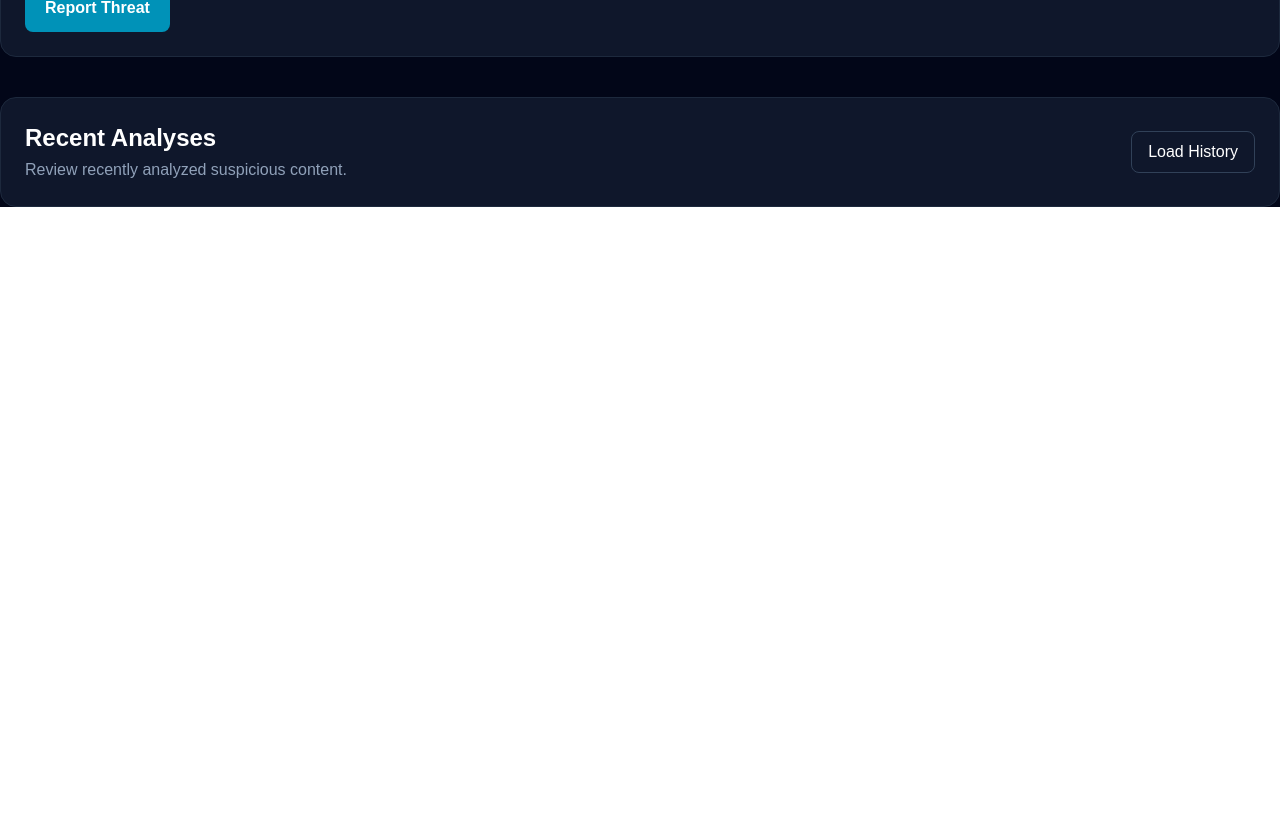
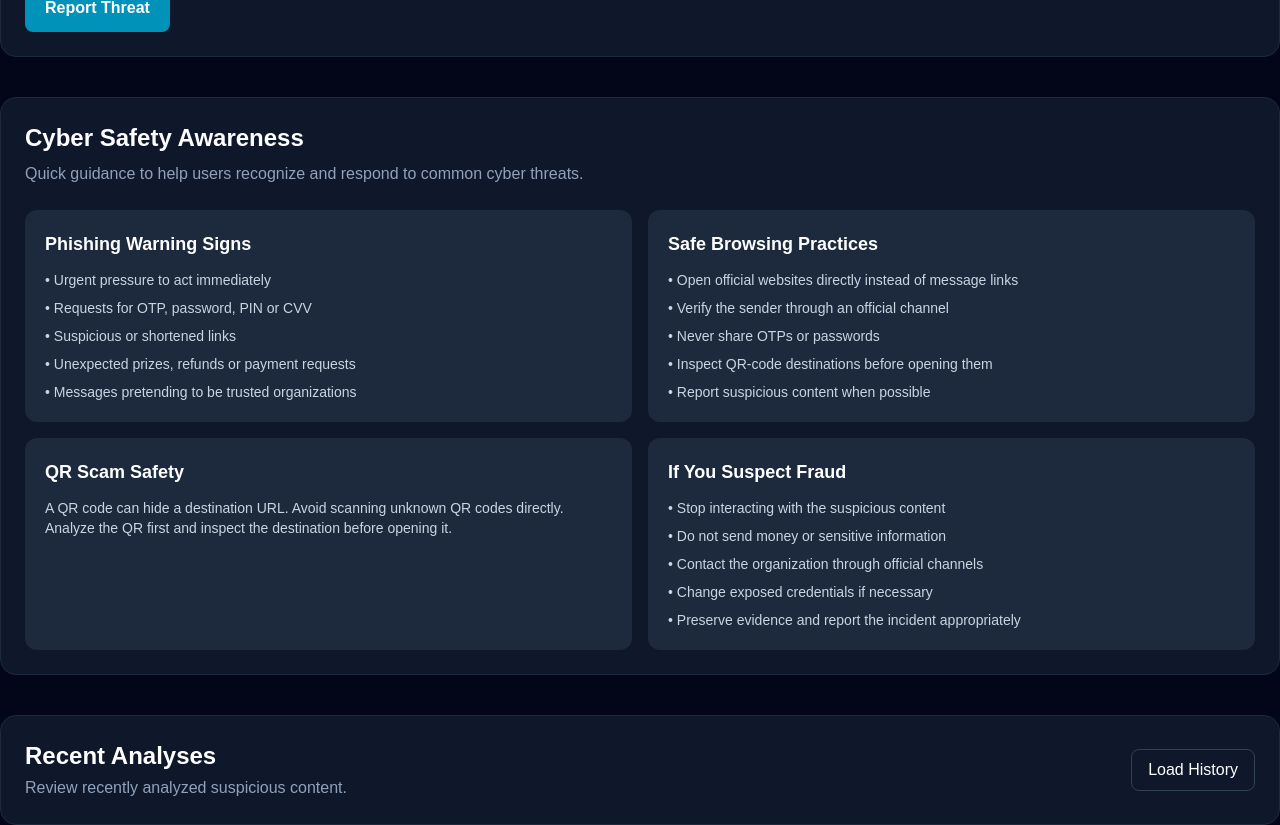
Before and after one commit to Leelavathi-Mangina/cyber-shield, a Next.js app in the folder client/: page / in a window 1280 px wide. Shown: the part 1680-2505 px from the top of the page. Before the commit the page ends 1887 px from the top, so only its background shows below. Built offline with nearby package versions, Linux system fonts and the light colour scheme.

Commit message:
feat: add cyber safety awareness module

```diff
--- a/client/src/app/page.js
+++ b/client/src/app/page.js
@@ -514,6 +514,67 @@ export default function Home() {
       </section>
 
       <section className="mt-10 rounded-2xl border border-slate-800 bg-slate-900 p-6">
+        <div className="mb-6">
+          <h2 className="text-2xl font-bold">Cyber Safety Awareness</h2>
+
+          <p className="mt-2 text-slate-400">
+            Quick guidance to help users recognize and respond to common cyber
+            threats.
+          </p>
+        </div>
+
+        <div className="grid gap-4 md:grid-cols-2">
+          <div className="rounded-xl bg-slate-800 p-5">
+            <h3 className="text-lg font-semibold">Phishing Warning Signs</h3>
+
+            <ul className="mt-3 space-y-2 text-sm text-slate-300">
+              <li>• Urgent pressure to act immediately</li>
+              <li>• Requests for OTP, password, PIN or CVV</li>
+              <li>• Suspicious or shortened links</li>
+              <li>• Unexpected prizes, refunds or payment requests</li>
+              <li>• Messages pretending to be trusted organizations</li>
+            </ul>
+          </div>
+
+          <div className="rounded-xl bg-slate-800 p-5">
+            <h3 className="text-lg font-semibold">Safe Browsing Practices</h3>
+
+            <ul className="mt-3 space-y-2 text-sm text-slate-300">
+              <li>
+                • Open official websites directly instead of message links
+              </li>
+              <li>• Verify the sender through an official channel</li>
+              <li>• Never share OTPs or passwords</li>
+              <li>• Inspect QR-code destinations before opening them</li>
+              <li>• Report suspicious content when possible</li>
+            </ul>
+          </div>
+
+          <div className="rounded-xl bg-slate-800 p-5">
+            <h3 className="text-lg font-semibold">QR Scam Safety</h3>
+
+            <p className="mt-3 text-sm text-slate-300">
+              A QR code can hide a destination URL. Avoid scanning unknown QR
+              codes directly. Analyze the QR first and inspect the destination
+              before opening it.
+            </p>
+          </div>
+
+          <div className="rounded-xl bg-slate-800 p-5">
+            <h3 className="text-lg font-semibold">If You Suspect Fraud</h3>
+
+            <ul className="mt-3 space-y-2 text-sm text-slate-300">
+              <li>• Stop interacting with the suspicious content</li>
+              <li>• Do not send money or sensitive information</li>
+              <li>• Contact the organization through official channels</li>
+              <li>• Change exposed credentials if necessary</li>
+              <li>• Preserve evidence and report the incident appropriately</li>
+            </ul>
+          </div>
+        </div>
+      </section>
+
+      <section className="mt-10 rounded-2xl border border-slate-800 bg-slate-900 p-6">
         <div className="flex flex-wrap items-center justify-between gap-3">
           <div>
             <h2 className="text-2xl font-bold">Recent Analyses</h2>
```
